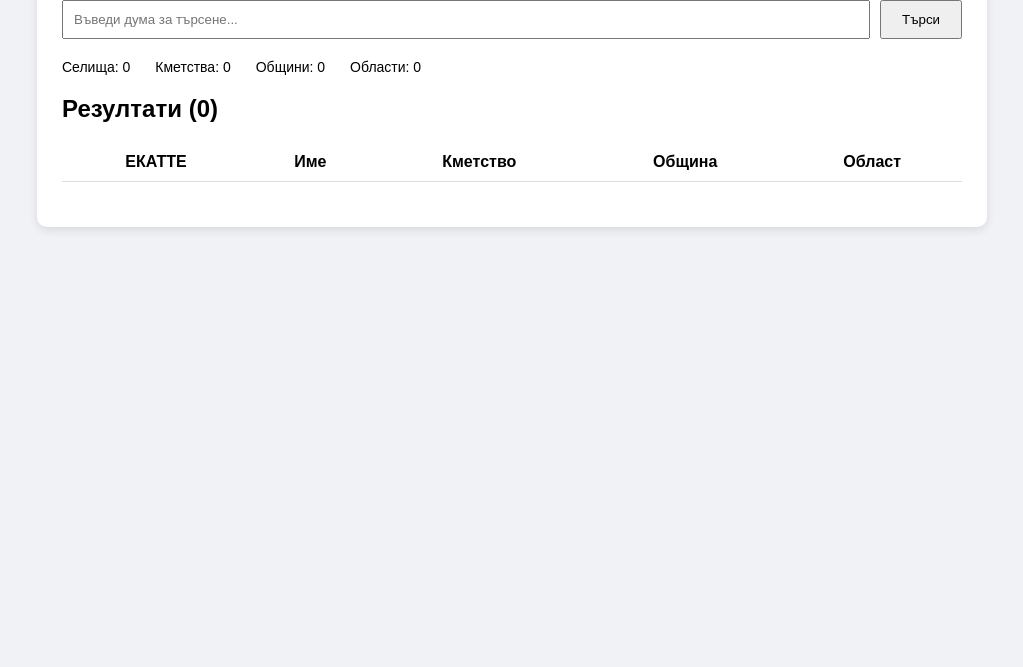
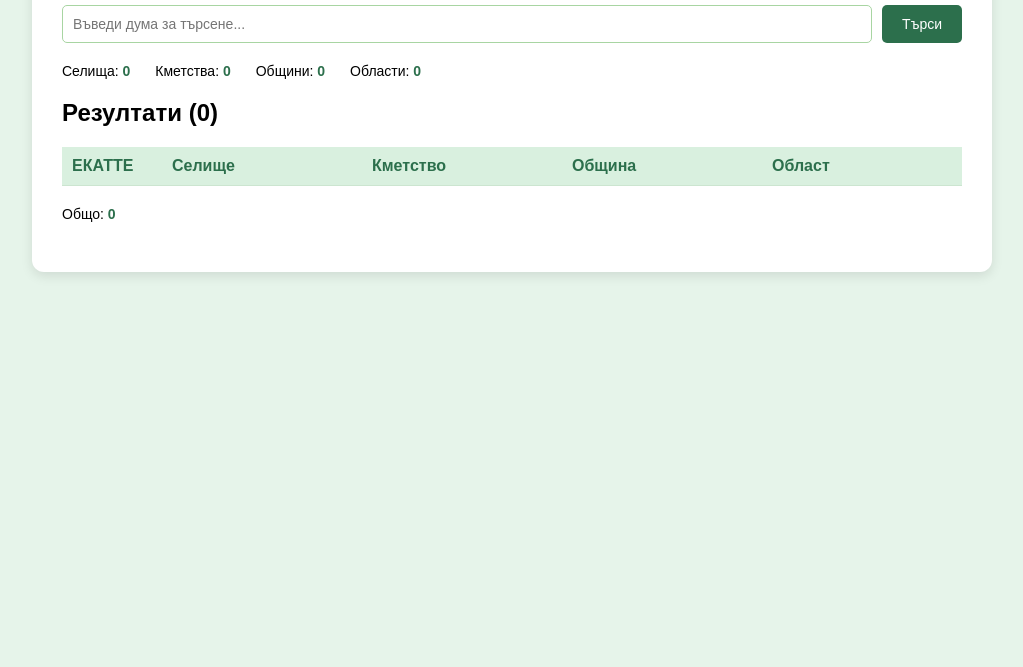
Before and after one commit to itcaka50/project-EKATTE, a website: page projEKATTE/frontend/index.html in a window 1280 px wide. Shown: the part 133-800 px from the top of the page, without its empty margins (128-1151 px from the left). Drawn offline with Linux system fonts and the light colour scheme; no server answers.

Commit message:
cosmetic changes

```diff
--- a/projEKATTE/frontend/index.html
+++ b/projEKATTE/frontend/index.html
@@ -30,7 +30,7 @@
         <thead>
             <tr>
                 <th>ЕКАТТЕ</th>
-                <th>Име</th>
+                <th>Селище</th>
                 <th>Кметство</th>
                 <th>Община</th>
                 <th>Област</th>
@@ -39,6 +39,10 @@
         <tbody></tbody>
     </table>
 
+    <div class="stats">
+        <div>Общо: <span id="all">0</span></div>
+    </div>
+
     <div id="pagination" class="pagination"></div>
 
 </div>
--- a/projEKATTE/frontend/script.js
+++ b/projEKATTE/frontend/script.js
@@ -35,6 +35,7 @@ async function loadData() {
 
 function updateStats(cnt) {
     document.getElementById("countTU").textContent = cnt.territorial_units;
+    document.getElementById("all").textContent = cnt.territorial_units;
     document.getElementById("countTH").textContent = cnt.town_halls;
     document.getElementById("countM").textContent = cnt.municipalities;
     document.getElementById("countR").textContent = cnt.regions;
--- a/projEKATTE/frontend/style.css
+++ b/projEKATTE/frontend/style.css
@@ -1,6 +1,6 @@
 body {
     font-family: Arial, sans-serif;
-    background: #f0f2f5;
+    background: #e6f4ea; /* светло зелен фон */
     margin: 0;
     padding: 30px;
 }
@@ -9,13 +9,14 @@ body {
     max-width: 900px;
     margin: auto;
     background: white;
-    padding: 25px;
-    border-radius: 10px;
-    box-shadow: 0 3px 10px rgba(0,0,0,0.1);
+    padding: 30px;
+    border-radius: 12px;
+    box-shadow: 0 4px 12px rgba(0,0,0,0.1);
 }
 
 h1 {
     margin-bottom: 20px;
+    color: #2c6f4c; /* тъмно зелено за заглавието */
 }
 
 .search-box {
@@ -26,11 +27,24 @@ h1 {
 .search-box input {
     flex: 1;
     padding: 10px;
+    font-size: 14px;
+    border: 1px solid #a8d5a2;
+    border-radius: 5px;
 }
 
 .search-box button {
     padding: 10px 20px;
     cursor: pointer;
+    font-size: 14px;
+    background: #2c6f4c; /* приятно зелено */
+    color: white;
+    border: none;
+    border-radius: 5px;
+    transition: background 0.2s;
+}
+
+.search-box button:hover {
+    background: #1e4b34; /* по-тъмно зелено при hover */
 }
 
 .stats {
@@ -40,15 +54,39 @@ h1 {
     font-size: 14px;
 }
 
+.stats div span {
+    font-weight: bold;
+    color: #2c6f4c; /* зелен акцент за числата */
+}
+
 table {
     width: 100%;
     margin-top: 20px;
     border-collapse: collapse;
+    table-layout: fixed;
 }
 
 table th, table td {
     padding: 10px;
-    border-bottom: 1px solid #ddd;
+    border-bottom: 1px solid #cce5d0;
+    text-align: left;
+    overflow: hidden;
+    text-overflow: ellipsis;
+    white-space: nowrap;
+}
+
+table th {
+    background: #d9f0df; /* светло зелен header */
+    font-weight: bold;
+    color: #2c6f4c;
+}
+
+table tbody tr:nth-child(even) {
+    background: #f0faf4; /* редуваща се зеленикава линия */
+}
+
+table td {
+    font-size: 14px;
 }
 
 .pagination {
@@ -61,11 +99,22 @@ table th, table td {
 .pagination button {
     padding: 5px 10px;
     border: none;
-    background: #eee;
+    background: #cce5d0;
     cursor: pointer;
+    border-radius: 3px;
+    transition: background 0.2s;
+}
+
+.pagination button:hover {
+    background: #b0ddb2;
 }
 
 .pagination .active {
-    background: #007bff;
+    background: #2c6f4c;
     color: white;
 }
+
+/* Първа колона (ЕКАТТЕ) по-тясна за по-добър изглед */
+table th:first-child, table td:first-child {
+    width: 80px;
+}
```
